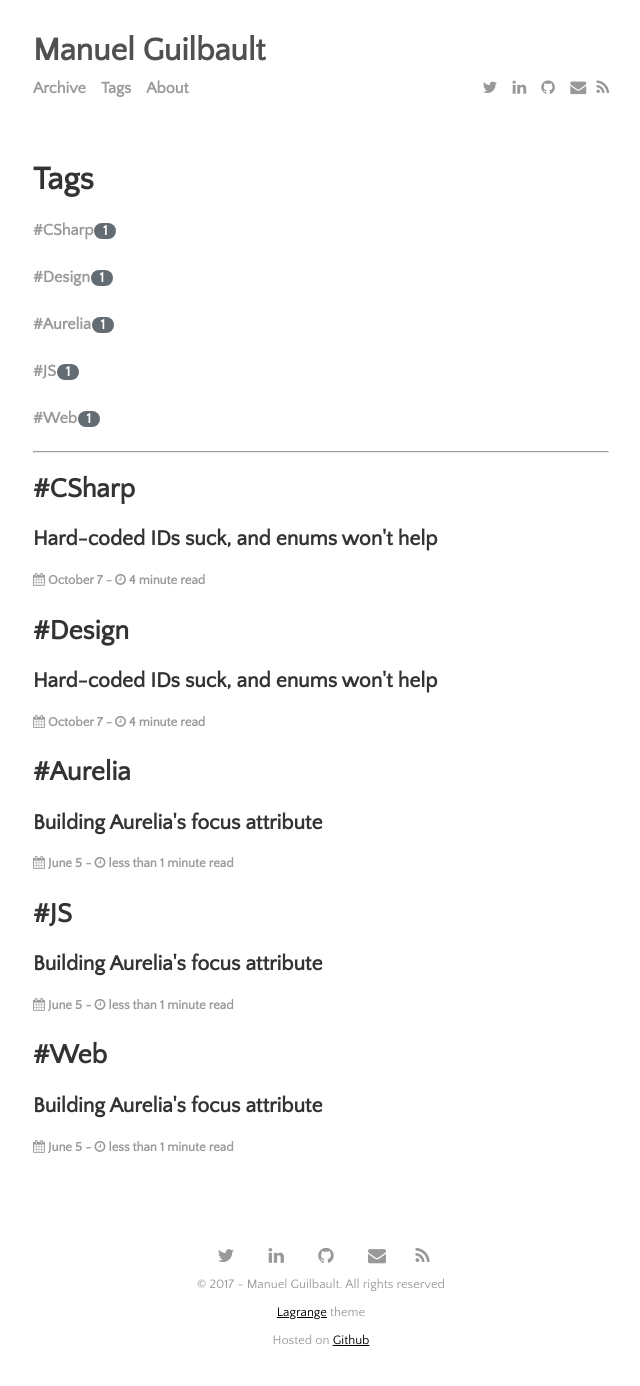
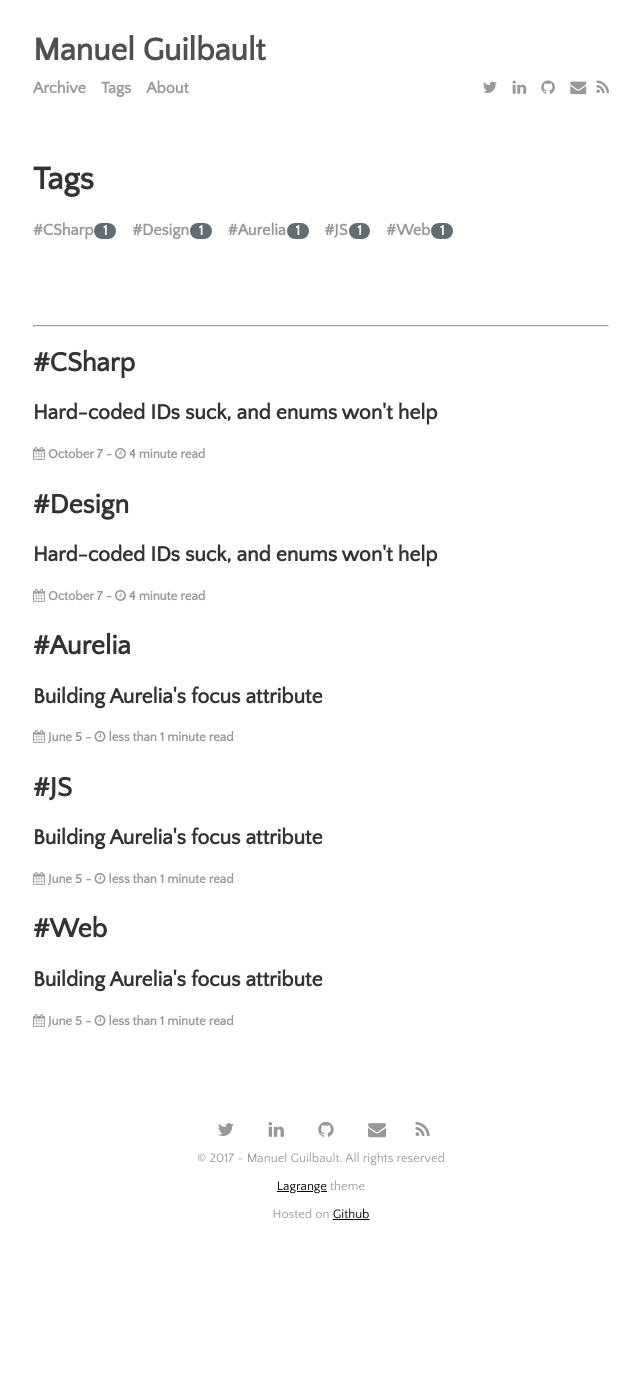
Before and after one commit to manuel-guilbault/manuel-guilbault.github.io, a Jekyll site: the page built from tags.md, in a window 1280 px wide. Shown: the whole page, without its empty margins (319-959 px from the left). Built offline with Jekyll 4.4.1, drawn with Linux system fonts in a browser that asks for light colours; nearby versions of some CDN libraries; after the commit the page ends 1260 px from its top, so only the background shows below that.

Commit message:
Style tags list on tags page

```diff
--- a/css/main.css
+++ b/css/main.css
@@ -330,6 +330,17 @@ a.tag:hover {
   color: black;
 }
 
+ul.tags {
+  margin-bottom: 5rem;
+  padding: 0px;
+  list-style: none;
+}
+
+ul.tags li {
+  list-style-type: none;
+  display: inline;
+}
+
 /*
   Badges
 */
--- a/tags.md
+++ b/tags.md
@@ -2,20 +2,25 @@
 layout: page
 title: Tags
 ---
-{% for tag in site.tags %}
-  <a href="#{{ tag[0] | slugify }}" class="tag">
-    #{{ tag | first }}&nbsp;<span class="badge">{{ tag | last | size}}</span>
-  </a>
-{% endfor %}
 
-<hr/>
+<ul class="tags">
+  {% for tag in site.tags %}
+    <li>
+      <a href="#{{ tag[0] | slugify }}" class="tag">
+        #{{ tag | first }}&nbsp;<span class="badge">{{ tag | last | size}}</span>
+      </a>
+    </li>
+  {% endfor %}
+</ul>
+
+<hr>
 
 <ul class="posts">
   {% for tag in site.tags %}
     <h2 id="{{ tag[0] | slugify }}">#{{ tag[0] }}</h2>
 
     {% for post in tag[1] %}
-      <li itemscope>
+      <li>
         <h3>
           <a href="{{ site.baseurl }}{{ post.url }}">{{ post.title }}</a>
           <p class="post-date"><span><i class="fa fa-calendar" aria-hidden="true"></i> {{ post.date | date: "%B %-d" }} - <i class="fa fa-clock-o" aria-hidden="true"></i> {% include read-time.html %}</span></p>
```
